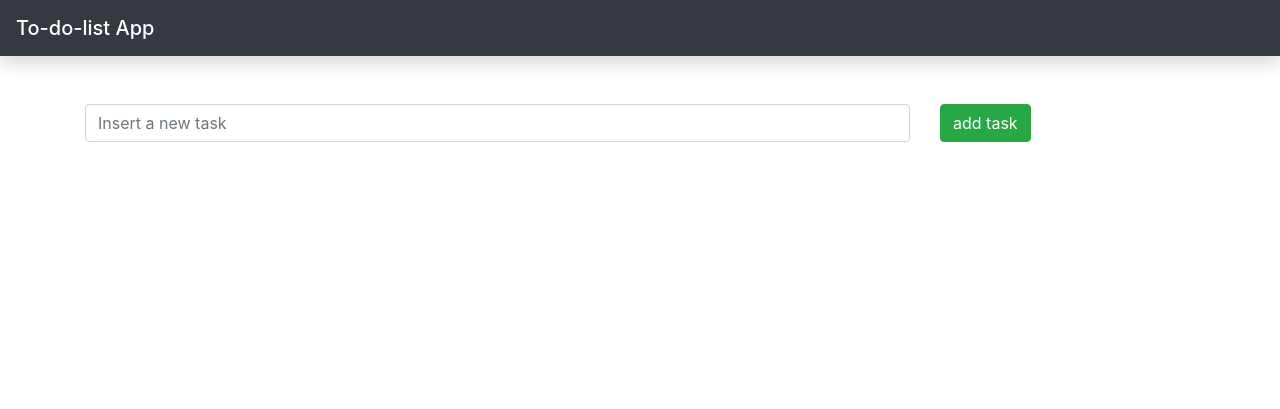
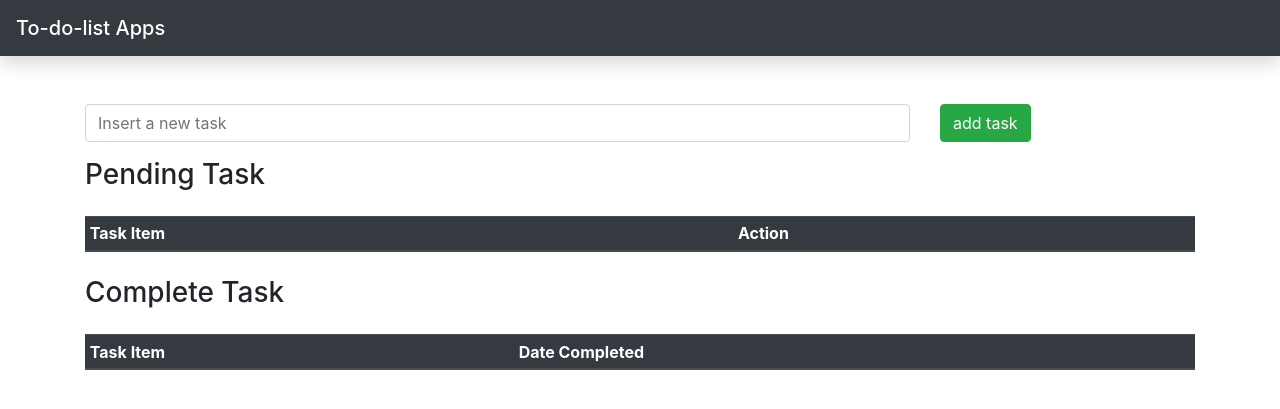
Before and after one commit to IamMark19/PDO_crud, a PHP site: page /index.php in a window 1280 px wide. Shown: the top 409 px of the page. Run offline with PHP 8.4, Linux system fonts and the light colour scheme; tables that the repository leaves empty or names only in its code hold one stand-in row (values such as "Sample post"); lists and menus that the app fills with data are empty.

Commit message:
function crud

```diff
--- /dev/null
+++ b/class/view.php
@@ -0,0 +1,61 @@
+<?php
+class view extends config{
+	public function viewData(){
+        $con=$this->con();
+        $sql="SELECT * FROM `tbl_todolist` WHERE `status` = 'PENDING' ";
+        $data=$con->prepare($sql);
+        $data->execute();
+        $result= $data->fetchAll(PDO::FETCH_ASSOC);
+
+        echo "<h3 class='mb-4'>Pending Task</h3>
+        <table class='table table-dark table-striped table-sm'>
+        <thead>
+        		<tr>
+        			<th>Task Item</th>
+        			<th>Action</th>
+        			</tr>
+        </thead>
+        <tbody>";
+        foreach ($result as $data) {
+        	echo "<tr>";
+        	echo "<td>$data[item]</td>
+        	<td>
+        	<a class='btn btn-info btn-sm' href='index.php?edit=$data[id]'>mark as completed </a>
+        	<a class='btn btn-danger btn-sm' href='index.php?delete=$data[id]'>Delete </a>
+        	</td>";
+        	echo "</tr>";
+        }
+		echo"</tbody>
+        </table>";
+    }
+
+    public function viewCompleteData(){
+        $con=$this->con();
+        $sql="SELECT * FROM `tbl_todolist` WHERE `status` = 'COMPLETED' ";
+        $data=$con->prepare($sql);
+        $data->execute();
+        $result= $data->fetchAll(PDO::FETCH_ASSOC);
+
+        echo "<h3 class='mb-4 mt-4'>Complete Task</h3>
+        <table class='table table-dark table-striped table-sm'>
+        <thead>
+        		<tr>
+        			<th>Task Item</th>
+        			<th>Date Completed</th>
+        			</tr>
+        </thead>
+        <tbody>";
+        foreach ($result as $data) {
+        	echo "<tr>";
+        	echo "<td>$data[item]</td>
+        	<td>
+        	$data[date_completed]
+        	</td>";
+        	echo "</tr>";
+        }
+		echo"</tbody>
+        </table>";
+    }
+
+}
+?>
--- a/index.php
+++ b/index.php
@@ -1,5 +1,6 @@
 <?php
 require_once 'php/init.php';
+
 
  ?>
 
@@ -10,14 +11,18 @@ require_once 'php/init.php';
     <meta name="viewport" content="width=device-width, initial-scale=1.0">
     <title>Document</title>
     <link rel="stylesheet" type="text/css" href="bootstrap/css/bootstrap.css">
+     <link rel="stylesheet" type="text/css" href="bootstrap/css/bootstrap.min.css">
+     <link rel="stylesheet" href="https://stackpath.bootstrapcdn.com/bootstrap/4.5.2/css/bootstrap.min.css" integrity="sha384-JcKb8q3iqJ61gNV9KGb8thSsNjpSL0n8PARn9HuZOnIxN0hoP+VmmDGMN5t9UJ0Z" crossorigin="anonymous">
+
+
      <script type="text/javascript" src="bootstrap/js/bootstap.js"></script>
 </head>
 <body>
     <nav class="navbar navbar-dark bg-dark shadow">
-    	<span class="navbar-brand mb-0 h1">To-do-list App</span>
+    	<span class="navbar-brand mb-0 h1">To-do-list Apps</span>
     </nav>
     <div class="container mt-5">
-    	<?php insertT(); ?>
+    	<?php crud();?>
      	<form action="" method="get">
     		<div class="row">
     			<div class="col-md-9 form-group">
@@ -28,7 +33,7 @@ require_once 'php/init.php';
     			</div>
     		</div>
     	</form>
-
+		<?php viewTable(); ?>
     </div>
 </body>
 </html>
--- a/php/function.php
+++ b/php/function.php
@@ -1,13 +1,63 @@
 <?php
+ function crud(){
+ 	insertT();
+        deleteT();
+        editT();
 
+ }
 function insertT(){
  if(!empty($_GET['items'])){
  	$insert = new insert($_GET['items']);
- 	if($insert->insertTask()){
- 		echo " task inserted succesfully";
+		 	if($insert->insertTask()){
+		 		echo "<div class=' col-md-9 alert alert-success alert-dismissible fade show' role='alert'>
+		  			<strong>Holy guacamole!</strong> You have Inserted Task Succesfully
+		  			</div>";
+
  	}else{
- 		echo "task failed";
+	echo '<div class=" col-md-9 alert alert-danger alert-dismissible fade show" role="alert">
+	<strong>Holy guacamole!</strong> insert task error
+		            </div>';
  	}
   }
 }
+
+function deleteT(){
+ if(!empty($_GET['delete'])){
+ 	$delete = new delete($_GET['delete']);
+		 	if($delete->deleteTask()){
+		 		echo "<div class=' col-md-9 alert alert-warning alert-dismissible fade show' role='alert'>
+		  			<strong>Holy guacamole!</strong> You have deleted Task Succesfully
+		  			</div>";
+
+ 	}else{
+	echo '<div class=" col-md-9 alert alert-danger alert-dismissible fade show" role="alert">
+	<strong>Holy guacamole!</strong> delete task error
+		            </div>';
+ 	}
+  }
+}
+
+  function editT(){
+ if(!empty($_GET['edit'])){
+ 	$edit = new edit($_GET['edit']);
+		 	if($edit->editTask()){
+		 		echo "<div class=' col-md-9 alert alert-warning alert-dismissible fade show' role='alert'>
+		  			<strong>Holy guacamole!</strong> You have deleted Task Succesfully
+		  			</div>";
+
+ 	}else{
+	echo '<div class=" col-md-9 alert alert-danger alert-dismissible fade show" role="alert">
+	<strong>Holy guacamole!</strong> delete task error
+		            </div>';
+ 	}
+  }
+}
+
+
+	function viewTable(){
+		$view = new view();
+		$view->viewData();
+        $view->viewCompleteData();
+	}
+
 ?>
--- a/php/init.php
+++ b/php/init.php
@@ -1,6 +1,6 @@
 <?php
 require_once 'function.php';
 spl_autoload_register(function($class){
-require_once $_SERVER['DOCUMENT_ROOT'].'/pdoCrud/class/'.$class.'.php';
+require_once $_SERVER['DOCUMENT_ROOT'].'/PDO_crud/class/'.$class.'.php';
 });
 ?>
```
Also changed, not shown: class/delete.php (added, +25 -0 lines), class/edit.php (added, +25 -0 lines).
